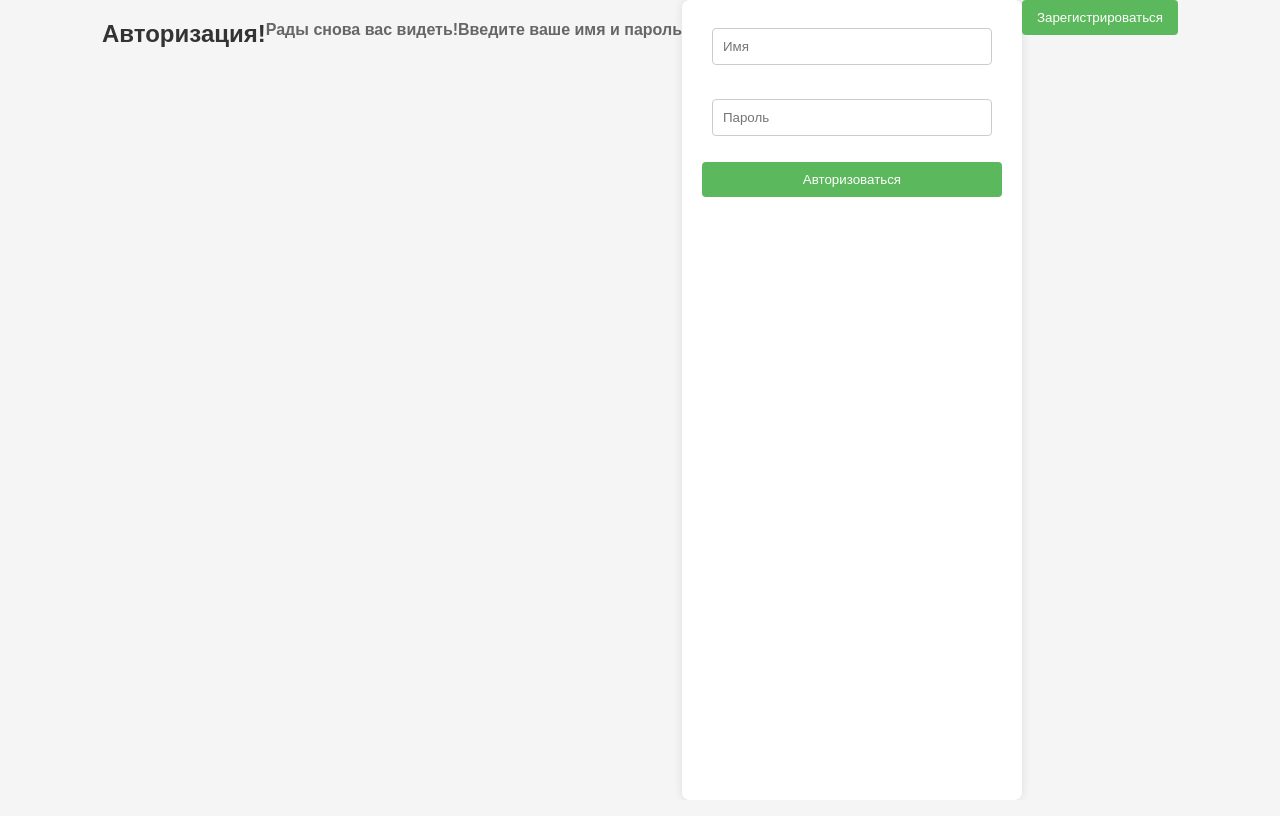
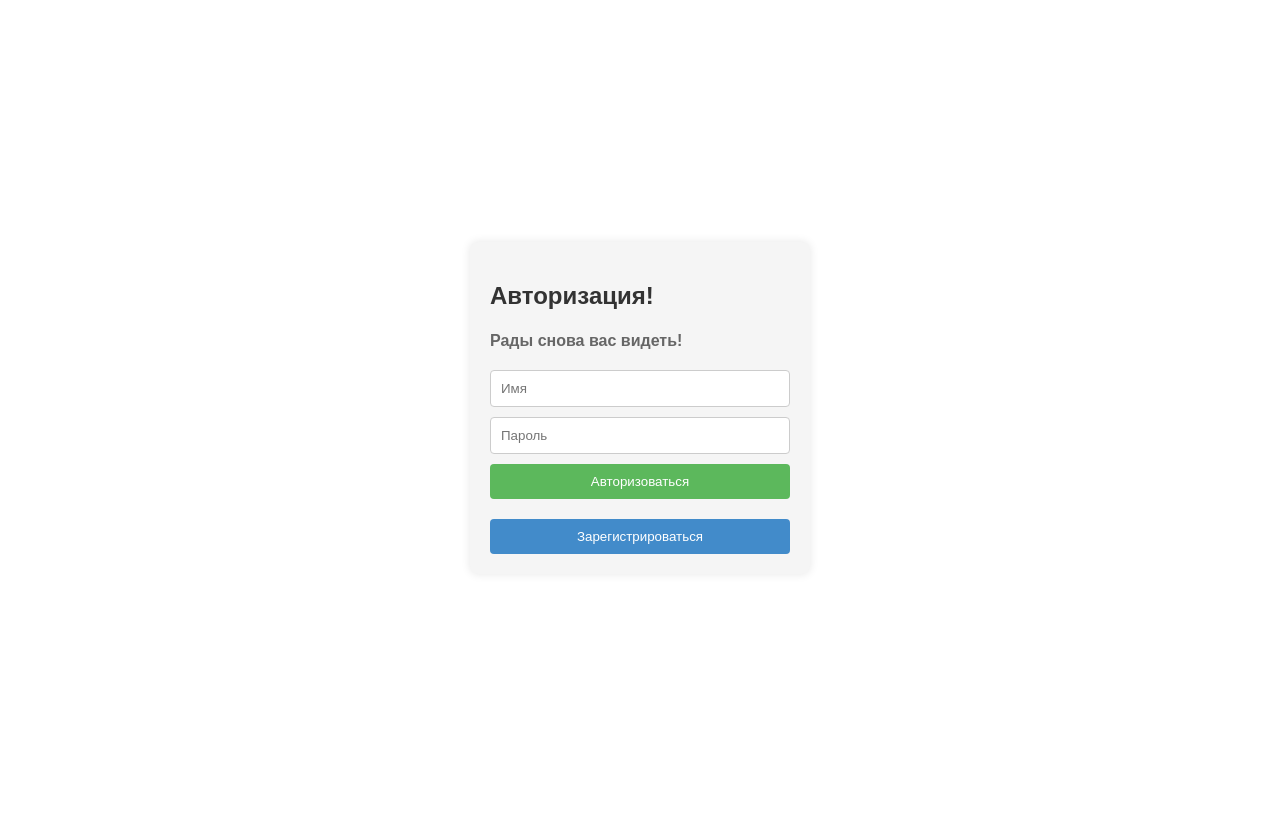
Before and after one commit to Maxim-hub296/PasswordKeeperWeb, a Flask app: page /login in a window 1280 px wide. Before the commit the page ends 197 px from the top, so only its background shows below. Run offline with Flask 3, Linux system fonts and the light colour scheme.

Commit message:
style: Redesign Login page

```diff
--- a/static/styles/login.css
+++ b/static/styles/login.css
@@ -1,20 +1,17 @@
 body {
   font-family: Arial, sans-serif;
-    background-color: #f5f5f5;
-    margin: 0;
-    padding: 0;
   display: flex;
   justify-content: center;
+  align-items: center;
   height: 100vh;
 }
 
-.login {
-    text-align: center;
-    background-color: #ffffff;
+.login-form {
+  width: 300px;
   padding: 20px;
+  background-color: #f5f5f5;
   border-radius: 8px;
   box-shadow: 0 0 10px rgba(0, 0, 0, 0.1);
-    width: 300px;
 }
 
 h2 {
@@ -28,9 +25,9 @@
 
 input[type="text"],
 input[type="password"] {
-    width: calc(100% - 20px);
+  width: 100%;
   padding: 10px;
-    margin: 8px 0;
+  margin-bottom: 10px;
   border: 1px solid #ccc;
   border-radius: 4px;
   box-sizing: border-box;
@@ -45,12 +42,16 @@
   cursor: pointer;
   width: 100%;
 }
-button:hover {
-    background-color: #4cae4c;
+
+.register-button {
+  margin-top: 20px;
 }
 
+.register-button button {
+  background-color: #428bca;
+}
 
-
-h4.message {
-    color: #d9534f;
+.error-message {
+  color: red;
+  margin-bottom: 10px;
 }
--- a/templates/login.html
+++ b/templates/login.html
@@ -1,33 +1,34 @@
 <!DOCTYPE html>
 <html lang="ru">
   <head>
-    <meta charset="UTF-8">
+    <meta charset="UTF-8" />
     <title>Авторизация</title>
-    <link rel="stylesheet" href="static/styles/login.css">
+    <link rel="stylesheet" href="static/styles/login.css" />
   </head>
   <body>
+    <div class="login-form">
       <h2>Авторизация!</h2>
-<h4>Рады снова вас видеть!</h4><br>
-<h4>Введите ваше имя и пароль</h4>
-<div class="login">
+      <h4>Рады снова вас видеть!</h4>
+      {% if message %}
+      <h4 class="error-message">{{ message }}</h4>
+      {% endif %}
       <form method="post">
-    <input type="text" placeholder="Имя" name="name" required><br><br>
-    <input type="password" placeholder="Пароль" name="password" required><br><br>
+        <input type="text" placeholder="Имя" name="name" required /><br />
+        <input
+          type="password"
+          placeholder="Пароль"
+          name="password"
+          required
+        /><br />
         <button type="submit" name="enter" value="enter">Авторизоваться</button>
       </form>
+      <div class="register-button">
+        <form method="post">
+          <button type="submit" name="register" value="register">
+            Зарегистрироваться
+          </button>
+        </form>
       </div>
-
-<form method="post">
-    <button type="submit" name="register" value="register">Зарегистрироваться</button>
-</form>
-
-
-
-
-{% if message %}
-    <h4>{{ message }}</h4>
-{% endif %}
-
-
+    </div>
   </body>
 </html>
```
Lines whose indentation alone changed are shown as unchanged.
